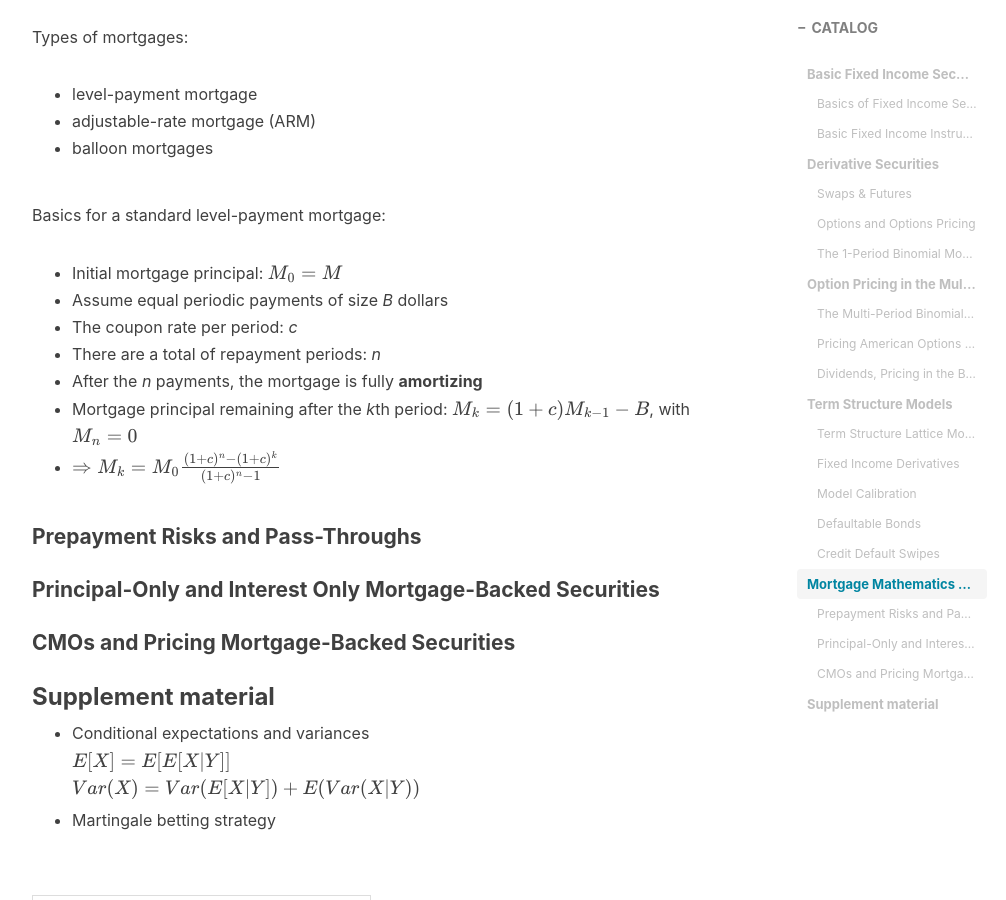
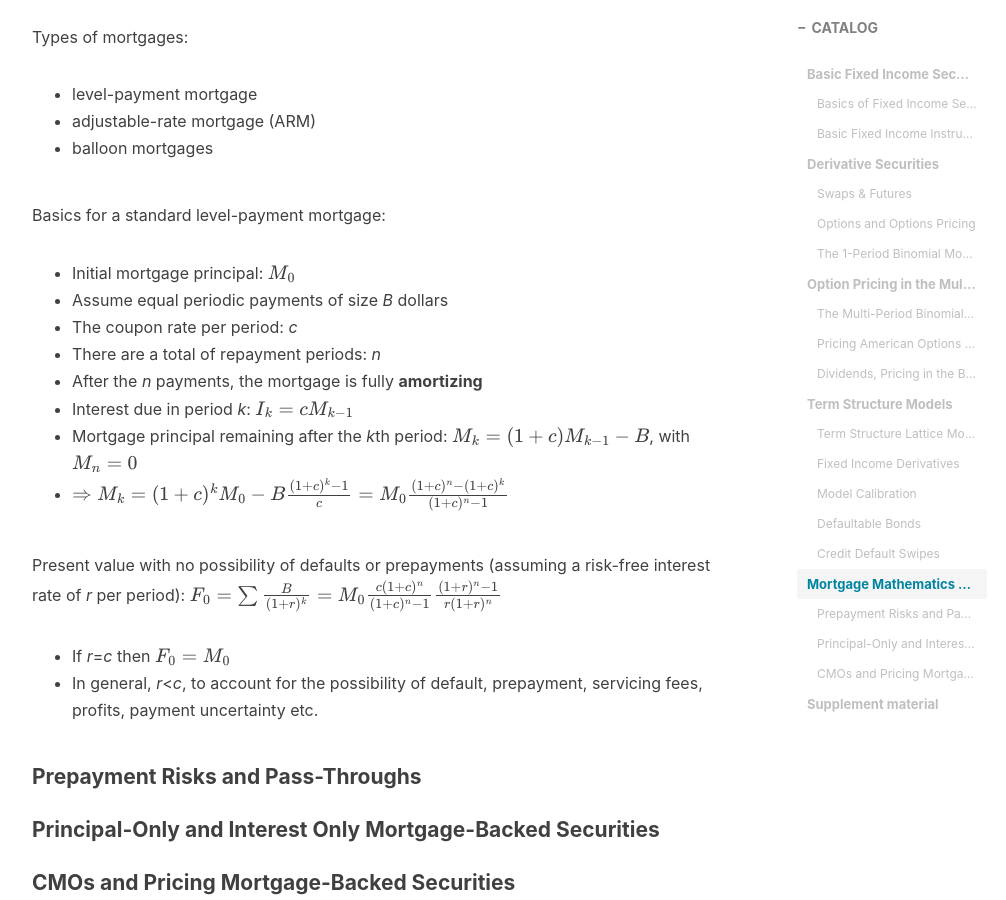
Before and after one commit to Bearxcave/Bearxcave.github.io, a Jekyll site: the page built from _posts/2021-03-12-cheatsheet-FE&RM-I.md, in a window 1280 px wide and 900 px high, scrolled down 5021 px. Shown: the whole window, without its empty margins (233-1239 px from the left). Built offline with Jekyll 4.4.1, drawn with Linux system fonts in a browser that asks for light colours; nearby versions of some CDN libraries; formulas are drawn with MathJax 3; comment, search, counter and statistics services are not loaded.

Commit message:
Update 2021-03-12-cheatsheet-FE&RM-I.md

```diff
--- a/_posts/2021-03-12-cheatsheet-FE&RM-I.md
+++ b/_posts/2021-03-12-cheatsheet-FE&RM-I.md
@@ -161,13 +161,20 @@ Types of mortgages:
 * balloon mortgages
 
 Basics for a standard level-payment mortgage:
-* Initial mortgage principal: $M_0 = M$
+* Initial mortgage principal: $M_0$
 * Assume equal periodic payments of size *B* dollars
 * The coupon rate per period: *c*
 * There are a total of repayment periods: *n*
 * After the *n* payments, the mortgage is fully __amortizing__
+* Interest due in period *k*: $I_k = c M_{k-1}$
 * Mortgage principal remaining after the *k*th period: $M_k=(1+c)M_{k-1}-B$, with $M_n=0$
-* $\Rightarrow M_k = M_0 \frac{(1+c)^n-(1+c)^k}{(1+c)^n-1}$
+* $\Rightarrow M_k = (1+c)^k M_0 - B \frac{(1+c)^k-1}{c} = M_0 \frac{(1+c)^n-(1+c)^k}{(1+c)^n-1}$
+
+Present value with no possibility of defaults or prepayments (assuming a risk-free interest rate of *r* per period): $F_0 = \sum \frac{B}{(1+r)^k} = M_0 \frac{c(1+c)^n}{(1+c)^n-1} \frac{(1+r)^n-1}{r(1+r)^n}$
+* If *r*=*c* then $F_0 = M_0$
+* In general, *r*<*c*, to account for the possibility of default, prepayment, servicing fees, profits, payment uncertainty etc.
+
+
 
 #### Prepayment Risks and Pass-Throughs
 
```
